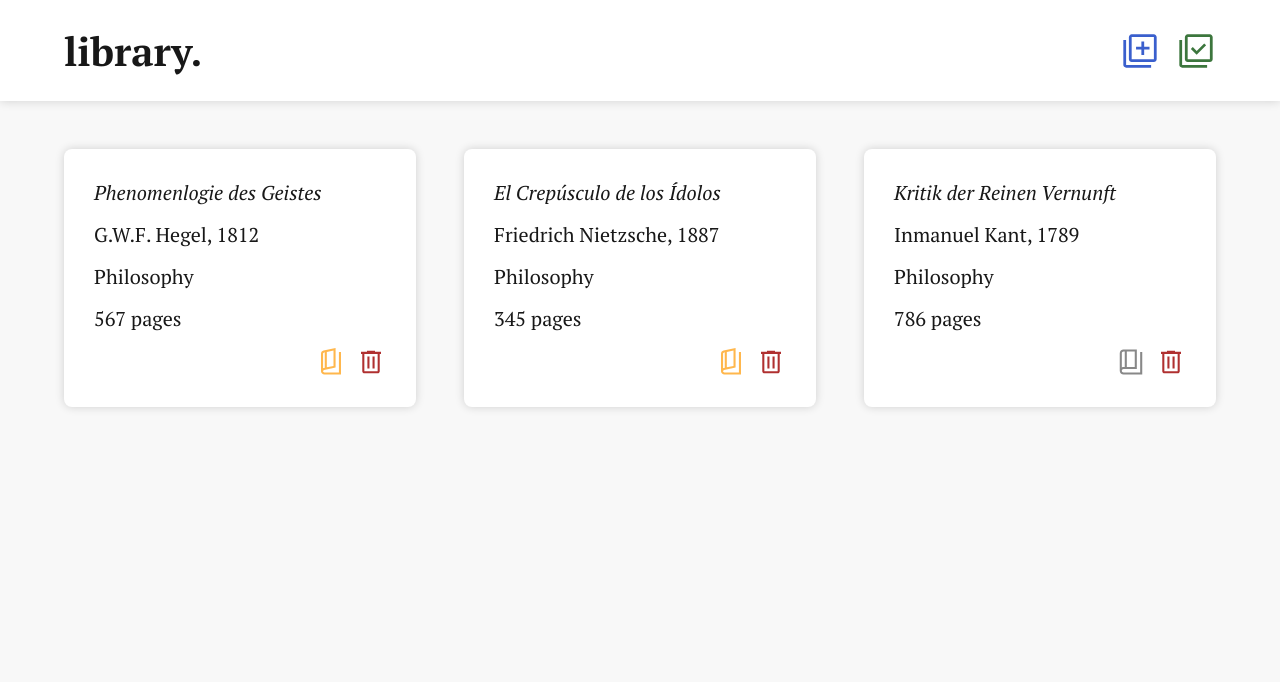
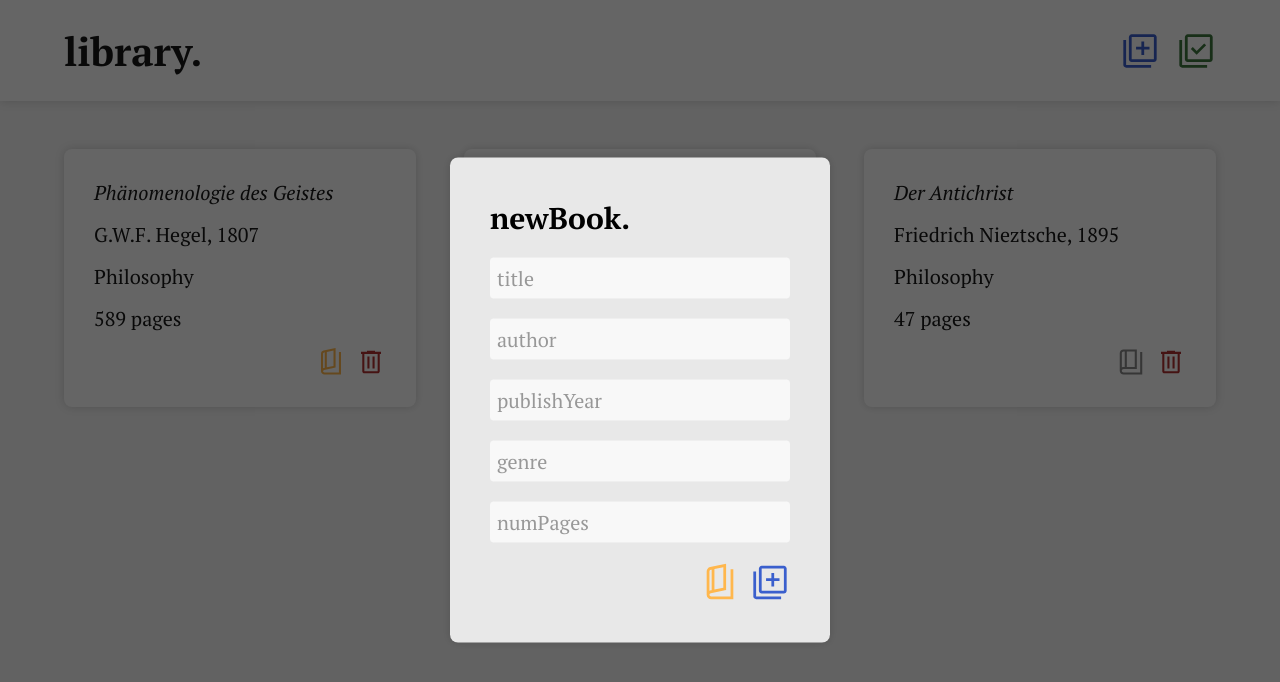
Before and after one commit to Panthomema/odin-library, a plain HTML site: page index.html in a window 1280 px wide. Both pictures are taken after a click on the button 1140 px from the left and 50 px from the top of the page. Drawn offline with Linux system fonts and the light colour scheme.

Commit message:
Add so much things :$

```diff
--- a/index.html
+++ b/index.html
@@ -28,6 +28,42 @@
     </header>
     <main>
     </main>
+    <dialog>
+      <form method="dialog" action="#">
+        <h2>newBook.</h2>
+        <label for="title">
+          <input type="text" name="title" id="title" placeholder="title" maxlength="100" required>
+        </label>
+        <label for="author">
+          <input type="text" name="author" id="author" placeholder="author" maxlength="40">
+        </label>
+        <label for="publishYear">
+          <input type="number" name="publishYear" id="publishYear" placeholder="publishYear" min="-2100" max="9999">
+        </label>
+        <label for="genre">
+          <input type="text" name="genre" id="genre" placeholder="genre" max="40">
+        </label>
+        <label for="numPages">
+          <input type="number" name="numPages" id="numPages" placeholder="numPages" min="1" max="999999">
+        </label>
+        <div class="card-control">
+          <label for="isRead">
+            <input type="checkbox" name="isRead" id="isRead" value="true">
+            <button class="book-pending">
+              <svg xmlns="http://www.w3.org/2000/svg" viewBox="0 -960 960 960">
+                <path d="M270-80q-45 0-77.5-29.92Q160-139.85 160-184v-562q0-37.04 22.58-66.29 22.58-29.24 59.09-37.04l385-78.67v626.67l-366.34 76.66q-14.43 3.13-24.04 14.86-9.62 11.73-9.62 25.81 0 16.33 13 26.83t30.33 10.5h463.33V-800H800v720H270Zm76.67-229.67L560-354v-492l-213.33 43v493.33ZM280-295.79V-789l-18.33 3.67q-15 3.33-25 13.71-10 10.39-10 25.62v466.33q7.7-4.13 16.18-7.23 8.48-3.1 17.48-4.77l19.67-4.12ZM226.67-781v501.33V-781Z"></path>
+              </svg>
+            </button>
+          </label>
+
+          <button id="library-add" type="submit">
+            <svg xmlns="http://www.w3.org/2000/svg" viewBox="0 -960 960 960">
+              <path d="M513.33-385.33H580v-128h128V-580H580v-128h-66.67v128h-128v66.67h128v128ZM280-213.33q-27 0-46.83-19.84Q213.33-253 213.33-280v-533.33q0-27 19.84-46.84Q253-880 280-880h533.33q27 0 46.84 19.83Q880-840.33 880-813.33V-280q0 27-19.83 46.83-19.84 19.84-46.84 19.84H280Zm0-66.67h533.33v-533.33H280V-280ZM146.67-80q-27 0-46.84-19.83Q80-119.67 80-146.67v-600h66.67v600h600V-80h-600ZM280-813.33V-280v-533.33Z"/>
+            </svg>
+          </button>
+        </div>
+      </form>
+    </dialog>
   </div>
 </body>
 </html>
--- a/scripts/controllers/Book.js
+++ b/scripts/controllers/Book.js
@@ -1,4 +1,4 @@
-function Book(title, author, publishYear, genre, numPages, isRead) {
+function Book({ title, author, publishYear, genre, numPages, isRead }) {
   this.title = title;
   this.author = author;
   this.publishYear = publishYear;
--- /dev/null
+++ b/scripts/controllers/FormHandler.js
@@ -0,0 +1,21 @@
+function FormHandler(selector) {
+  this.htmlElement = document.querySelector(selector);
+
+  this.htmlElement.addEventListener('keydown', event => {
+    if (event.key === 'Enter') {
+      event.preventDefault();
+      const submitEvent = new Event('submit', {
+        bubbles: true,
+        cancelable: true
+      });
+
+      this.htmlElement.dispatchEvent(submitEvent);
+    }
+  });
+}
+
+FormHandler.prototype.addListener = function (event, callback) {
+  this.htmlElement.addEventListener(event, callback);
+}
+
+export default FormHandler;
--- a/scripts/main.js
+++ b/scripts/main.js
@@ -2,6 +2,9 @@ import Book from "./controllers/Book.js";
 import Library from "./controllers/Library.js";
 import LibraryDisplay from "./ui-components/LibraryDisplay.js";
 import Card from "./ui-components/Card.js";
+import DialogPresenter from "./ui-components/DialogPresenter.js";
+import CustomCheckbox from "./ui-components/CustomCheckbox.js";
+import FormHandler from "./controllers/FormHandler.js";
 
 document.addEventListener('DOMContentLoaded', () => {
   const myLibrary = new Library;
@@ -9,7 +12,7 @@ document.addEventListener('DOMContentLoaded', () => {
   /*
     Need to initialize listeners here for out-of-scope reasons
     Cards re-render every action, so i need to make use of the
-    library instance
+    library instance in some card methods
   */
   Card.prototype.addButtonListeners = function () {
     this.deleteButton.addListener('click', () => {
@@ -20,7 +23,6 @@ document.addEventListener('DOMContentLoaded', () => {
     [this.completedButton, this.pendingButton].forEach(button => {
       button.addListener('click', () => {
         const targetBook = myLibrary.get(this.htmlElement.dataset.index);
-        console.log(targetBook);
         targetBook.toggleReadState();
         myMain.render(myLibrary.sort());
       })
@@ -29,40 +31,66 @@ document.addEventListener('DOMContentLoaded', () => {
 
   // Default books
 
-  const book1 = new Book(
-    'Phenomenlogie des Geistes',
-    'G.W.F. Hegel',
-    '1812',
-    'Philosophy',
-    '567',
-    false
-  );
+  const book1 = new Book({
+    title: 'Phänomenologie des Geistes',
+    author: 'G.W.F. Hegel',
+    publishYear: 1807,
+    genre: 'Philosophy',
+    numPages: '589',
+    isRead: false
+  });
 
-  const book2 = new Book(
-    'Kritik der Reinen Vernunft',
-    'Inmanuel Kant',
-    '1789',
-    'Philosophy',
-    '786',
-    true
-  );
+  const book2 = new Book({
+    title: 'Kritik der Reinen Vernunft',
+    author: 'Inmanuel Kant',
+    publishYear: 1781,
+    genre: 'Philosophy',
+    numPages: '796',
+    isRead: true
+  });
 
-  const book3 = new Book(
-    'El Crepúsculo de los Ídolos',
-    'Friedrich Nietzsche',
-    '1887',
-    'Philosophy',
-    '345',
-    false
-  );
+  const book3 = new Book({
+    title: 'Der Antichrist',
+    author: 'Friedrich Nieztsche',
+    publishYear: 1895,
+    genre: 'Philosophy',
+    numPages: '47',
+    isRead: true
+  });
 
   [book1, book2, book3].forEach(book => {
     myLibrary.add(book);
   });
 
-  // Need to define this functions here, for the same out-of-scope reason
+  const myMain = new LibraryDisplay('main');
+  myMain.render(myLibrary.sort());
 
-  const myMain = new LibraryDisplay('main');
+  const addButton = document.querySelector('#library-add');
+  const dialogPresenter = new DialogPresenter('dialog');
 
-  myMain.render(myLibrary.sort());
+  addButton.addEventListener('click', () => {
+    dialogPresenter.show();
+  });
+
+
+  const dynamicLabel = new CustomCheckbox('label[for=isRead]');
+
+  const formHandler = new FormHandler('form');
+
+  formHandler.addListener('submit', function(event) {
+    event.preventDefault();
+    const formData = new FormData(this);
+    const data = {};
+    formData.entries().forEach(([field, value]) => {
+      data[field] = value.trim() || '-';
+    });
+
+    this.reset();
+    dialogPresenter.hide();
+
+    if (! data['isRead']) data['isRead'] = false;
+    const book = new Book(data);
+    myLibrary.add(book);
+    myMain.render(myLibrary.sort());
+  });
 });
--- /dev/null
+++ b/scripts/svgData.js
@@ -0,0 +1,20 @@
+const SVG_DELETE_PATH_D = 'M267.33-120q-27.5 0-47.08-19.58-19.58-19.59-19.58-' +
+  '47.09V-740H160v-66.67h192V-840h256v33.33h192V-740h-40.67v553.33q0 27-19.83' +
+  ' 46.84Q719.67-120 692.67-120H267.33Zm425.34-620H267.33v553.33h425.34V-740Z' +
+  'm-328 469.33h66.66v-386h-66.66v386Zm164 0h66.66v-386h-66.66v386ZM267.33-74' +
+  '0v553.33V-740Z';
+
+const SVG_PENDING_PATH_D = 'M270-80q-45 0-77.5-29.92Q160-139.85 160-184v-562q' +
+  '0-37.04 22.58-66.29 22.58-29.24 59.09-37.04l385-78.67v626.67l-366.34 76.66' +
+  'q-14.43 3.13-24.04 14.86-9.62 11.73-9.62 25.81 0 16.33 13 26.83t30.33 10.5' +
+  'h463.33V-800H800v720H270Zm76.67-229.67L560-354v-492l-213.33 43v493.33ZM280' +
+  '-295.79V-789l-18.33 3.67q-15 3.33-25 13.71-10 10.39-10 25.62v466.33q7.7-4.' +
+  '13 16.18-7.23 8.48-3.1 17.48-4.77l19.67-4.12ZM226.67-781v501.33V-781Z';
+
+const SVG_COMPLETED_PATH_D = 'M240-80q-50 0-85-35t-35-85v-560q0-50 35-85t85-3' +
+  '5h426.67v626.67H240q-22.67 0-38 15.33-15.33 15.33-15.33 38T202-162q15.33 1' +
+  '5.33 38 15.33h533.33V-800H840v720H240Zm106.67-240H600v-493.33H346.67V-320Z' +
+  'M280-320v-493.33h-40q-23 0-38.17 15.33-15.16 15.33-15.16 38v453.67q12-6.34' +
+  ' 25.09-10Q224.84-320 240-320h40Zm-93.33-493.33v507-507Z';
+
+export { SVG_COMPLETED_PATH_D, SVG_DELETE_PATH_D, SVG_PENDING_PATH_D }
--- a/scripts/ui-components/Card.js
+++ b/scripts/ui-components/Card.js
@@ -1,4 +1,7 @@
 import Button from "./Button.js";
+import {
+  SVG_COMPLETED_PATH_D, SVG_DELETE_PATH_D, SVG_PENDING_PATH_D
+} from "../svgData.js";
 
 function Card(book) {
   this.htmlElement = document.createElement('div');
@@ -42,23 +45,4 @@ Card.prototype.destroy = function () {
   // destroy object?
 }
 
-const SVG_DELETE_PATH_D = 'M267.33-120q-27.5 0-47.08-19.58-19.58-19.59-19.58-' +
-  '47.09V-740H160v-66.67h192V-840h256v33.33h192V-740h-40.67v553.33q0 27-19.83' +
-  ' 46.84Q719.67-120 692.67-120H267.33Zm425.34-620H267.33v553.33h425.34V-740Z' +
-  'm-328 469.33h66.66v-386h-66.66v386Zm164 0h66.66v-386h-66.66v386ZM267.33-74' +
-  '0v553.33V-740Z';
-
-const SVG_PENDING_PATH_D = 'M270-80q-45 0-77.5-29.92Q160-139.85 160-184v-562q' +
-  '0-37.04 22.58-66.29 22.58-29.24 59.09-37.04l385-78.67v626.67l-366.34 76.66' +
-  'q-14.43 3.13-24.04 14.86-9.62 11.73-9.62 25.81 0 16.33 13 26.83t30.33 10.5' +
-  'h463.33V-800H800v720H270Zm76.67-229.67L560-354v-492l-213.33 43v493.33ZM280' +
-  '-295.79V-789l-18.33 3.67q-15 3.33-25 13.71-10 10.39-10 25.62v466.33q7.7-4.' +
-  '13 16.18-7.23 8.48-3.1 17.48-4.77l19.67-4.12ZM226.67-781v501.33V-781Z';
-
-const SVG_COMPLETED_PATH_D = 'M240-80q-50 0-85-35t-35-85v-560q0-50 35-85t85-3' +
-  '5h426.67v626.67H240q-22.67 0-38 15.33-15.33 15.33-15.33 38T202-162q15.33 1' +
-  '5.33 38 15.33h533.33V-800H840v720H240Zm106.67-240H600v-493.33H346.67V-320Z' +
-  'M280-320v-493.33h-40q-23 0-38.17 15.33-15.16 15.33-15.16 38v453.67q12-6.34' +
-  ' 25.09-10Q224.84-320 240-320h40Zm-93.33-493.33v507-507Z';
-
 export default Card;
--- /dev/null
+++ b/scripts/ui-components/CustomCheckbox.js
@@ -0,0 +1,30 @@
+import Button from "./Button.js";
+import { SVG_COMPLETED_PATH_D } from "../svgData.js";
+
+function CustomCheckbox(selector) {
+  this.htmlElement = document.querySelector(selector);
+  this.buttons = [
+    this.htmlElement.querySelector('.book-pending'),
+    new Button('book-completed', SVG_COMPLETED_PATH_D).htmlElement
+  ];
+
+  this.addIconToggle();
+}
+
+CustomCheckbox.prototype.addIconToggle = function () {
+  this.buttons.forEach((button, _, allButtons) => {
+    button.addEventListener('click', () => {
+      const otherButton = allButtons.find(other => button !== other);
+      this.htmlElement.replaceChild(otherButton, button);
+    });
+  });
+}
+
+/*
+document.querySelector('[for=read-state] button').addEventListener('click', event => {
+  console.log(event.currentTarget);
+  event.preventDefault();
+})
+*/
+
+export default CustomCheckbox;
--- /dev/null
+++ b/scripts/ui-components/DialogPresenter.js
@@ -0,0 +1,39 @@
+function DialogPresenter (selector) {
+  this.htmlElement = document.querySelector(selector);
+  this.clickOutsideHandler = event => {
+    event.stopPropagation();
+
+    const rect = this.htmlElement.getBoundingClientRect();
+    const isInDialog =
+      rect.left <= event.clientX &&
+      event.clientX <= rect.right &&
+      rect.top <= event.clientY &&
+      event.clientY <= rect.bottom;
+
+    if (! isInDialog) {
+      this.hide();
+    }
+  }
+}
+
+DialogPresenter.prototype.show = function() {
+  this.htmlElement.showModal();
+
+  requestAnimationFrame(() => {
+    this.htmlElement.classList.add('active');
+    this.htmlElement.addEventListener('transitionend', () => {
+      document.addEventListener('click', this.clickOutsideHandler);
+    }, { once: true });
+  });
+}
+
+DialogPresenter.prototype.hide = function () {
+  document.removeEventListener('click', this.clickOutsideHandler);
+
+  this.htmlElement.classList.remove('active');
+  this.htmlElement.addEventListener('transitionend', event => {
+    event.currentTarget.close();
+  }, { once: true });
+}
+
+export default DialogPresenter;
--- a/style.css
+++ b/style.css
@@ -29,7 +29,8 @@
   }
 
   fieldset,
-  button {
+  button,
+  dialog {
     border: unset;
     background: unset;
   }
@@ -66,6 +67,8 @@
 :root {
   --color-white: #fff;
   --color-light: #f8f8f8;
+  --color-gray: #e8e8e8;
+  --color-dark-gray: #989898;
   --color-dark: #181818;
   --color-action: #3A5FCD;
   --color-positive: #3C763D;
@@ -75,12 +78,17 @@
   --color-danger-hover: #8B2323;
   --color-completed: #888;
   --color-pending: #FFB74D;
+  --color-overlay: #0000009a;
 
   --shadow: 0 0 10px #0000002a;
 }
 
 h1 {
   font-size: 2.5em;
+}
+
+h2 {
+  font-size: 1.5em;
 }
 
 button {
@@ -111,6 +119,7 @@ body {
   grid-template-rows: auto 1fr;
   background-color: var(--color-light);
   color: var(--color-dark);
+  position: relative;
 }
 
 header {
@@ -153,7 +162,7 @@ main {
   padding: 3rem 5%;
   display: grid;
   gap: 3rem;
-  grid-template-columns: repeat(auto-fill, minmax(330px, 1fr));
+  grid-template-columns: repeat(auto-fill, minmax(300px, 1fr));
   align-items: start;
 }
 
@@ -205,3 +214,74 @@ main {
 .book-pending:hover svg {
   fill: var(--color-completed);
 }
+
+dialog {
+  position: fixed;
+  inset: 50%;
+  transform: translate(-50%, -50%);
+  background-color: var(--color-gray);
+  z-index: 3;
+  font-size: 1.25rem;
+  padding: 2em;
+  border-radius: 0.4em;
+  box-shadow: var(--shadow);
+  opacity: 0;
+  transition: opacity 0.5s ease;
+}
+
+dialog.active {
+  opacity: 1;
+}
+
+dialog::backdrop {
+  background-color: rgba(0, 0, 0, 0);
+  transition: background-color 0.5s ease;
+}
+
+dialog.active::backdrop {
+  background-color: var(--color-overlay);
+}
+
+form {
+  display: grid;
+  justify-content: center;
+  gap: 1em;
+}
+
+input:not([type=checkbox]) {
+  border: none;
+  padding: 0.35em;
+  background-color: var(--color-light);
+  border-radius: 0.2em;
+  width: 15em;
+  caret-color: var(--color-dark);
+}
+
+input::placeholder {
+  color: var(--color-dark-gray)
+}
+
+label[for=isRead] {
+  position: relative;
+  width: 2em;
+  display: grid;
+  place-items: center;
+}
+
+label[for=isRead] button {
+  position: absolute;
+}
+
+input[type=checkbox] {
+  appearance: none;
+}
+
+form .card-control svg {
+  height: 2em;
+}
+
+@media only screen and (max-width: 425px) {
+  main {
+    grid-template-columns: 1fr;
+  }
+}
```
